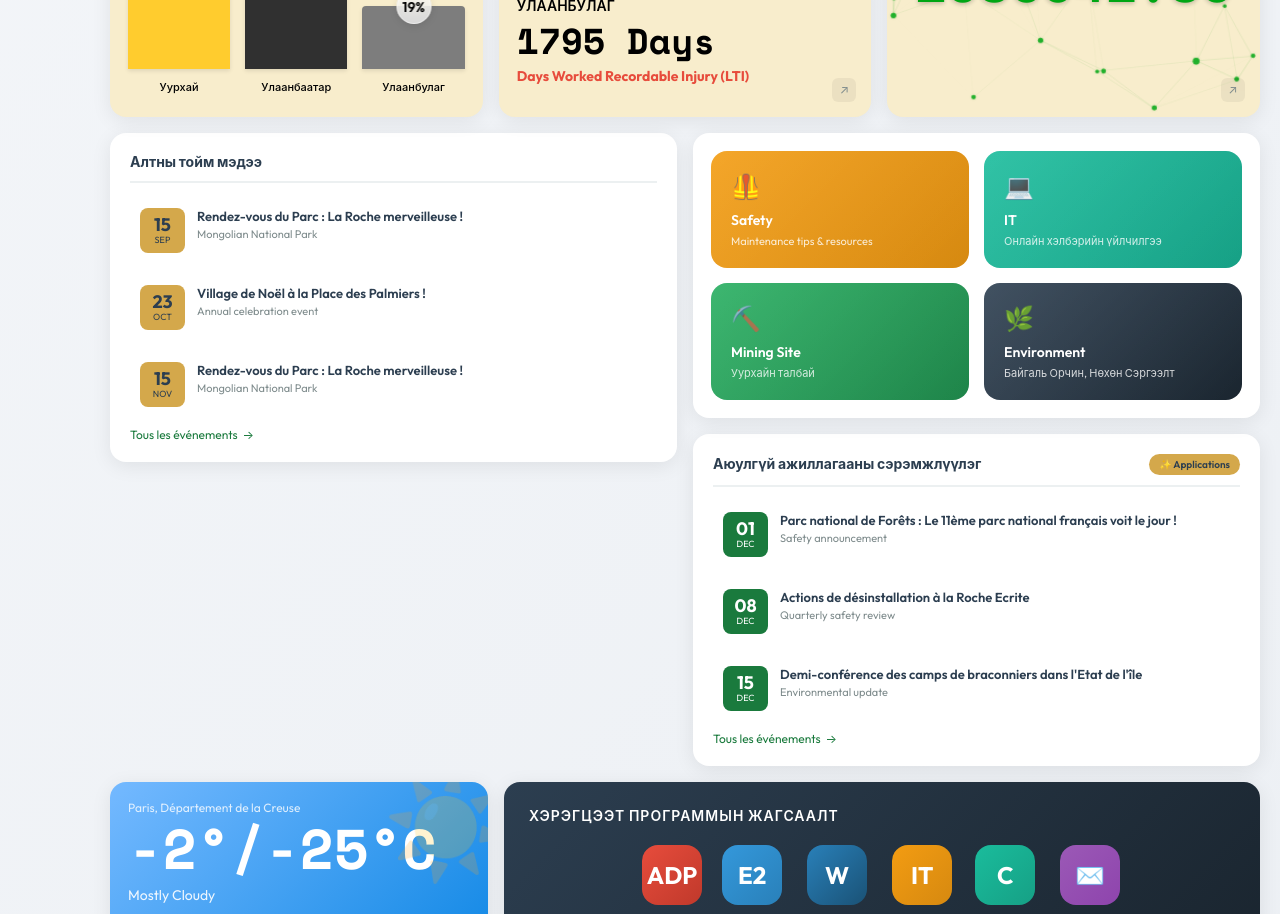
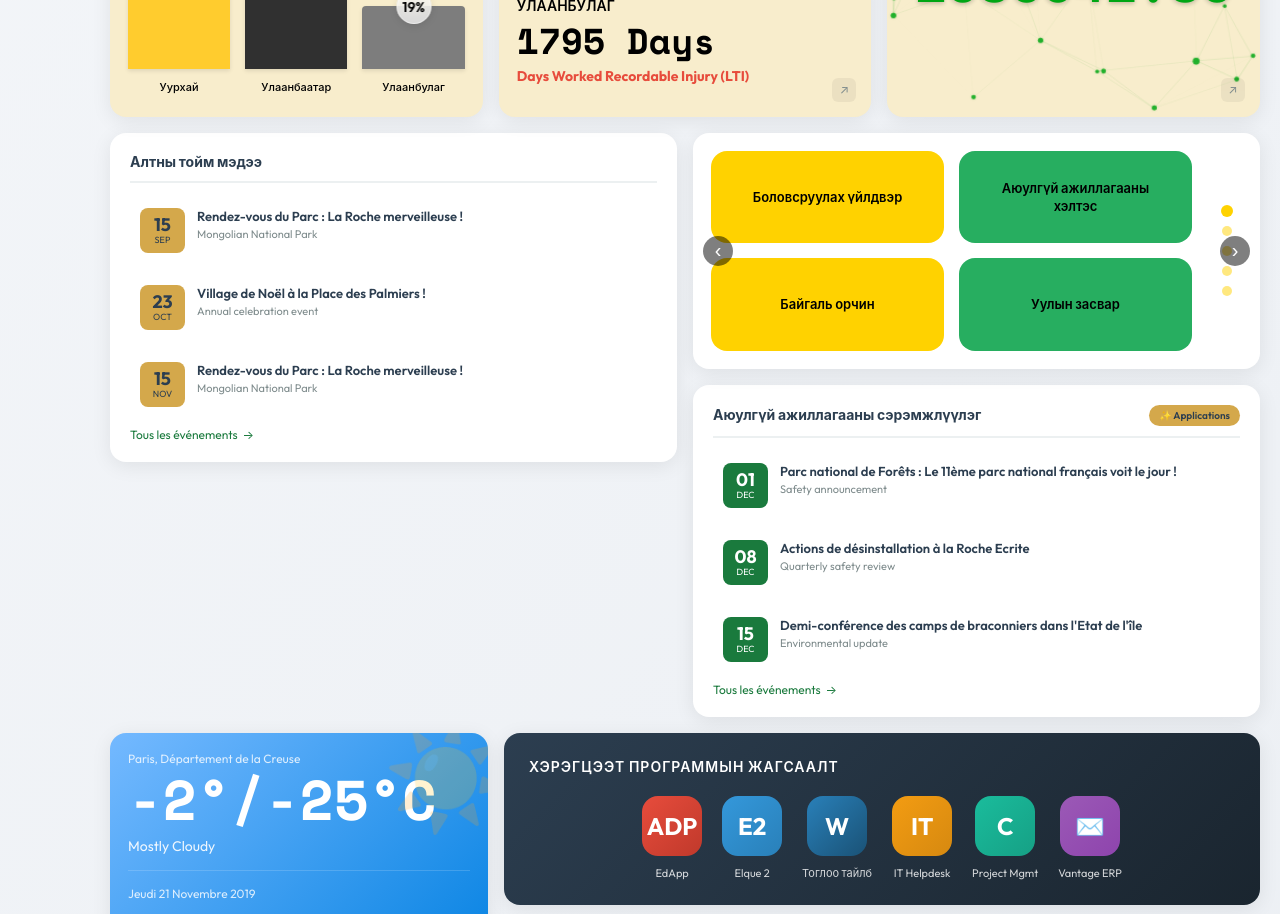
Before and after one commit to hodooniihoosonmantuu/project-cursor, a React (Vite) app: page / in a window 1280 px wide. Shown: the part 1180-2094 px from the top of the page. Built offline with nearby package versions, Linux system fonts and the light colour scheme.

Commit message:
Update DepartmentsWidget with 20 departments in slider style (2x2 grid with indicators)

```diff
--- a/src/App.css
+++ b/src/App.css
@@ -934,56 +934,122 @@ body {
 }
 
 /* Quick Links */
-.quick-links {
+/* Departments Widget - Slider Style */
+.departments-widget {
+  position: relative;
+  overflow: hidden;
+}
+
+.departments-container {
+  display: flex;
+  gap: 20px;
+  position: relative;
+}
+
+.departments-grid {
   display: grid;
   grid-template-columns: repeat(2, 1fr);
+  grid-template-rows: repeat(2, 1fr);
   gap: 15px;
-}
-
-.quick-link {
+  flex: 1;
+  min-height: 200px;
+}
+
+.department-item {
   padding: 20px;
   border-radius: var(--radius);
-  color: white;
+  color: #000;
   cursor: pointer;
   transition: all 0.3s ease;
-  position: relative;
-  overflow: hidden;
-}
-
-.quick-link::before {
-  content: '';
-  position: absolute;
-  top: 0;
-  left: 0;
-  right: 0;
-  bottom: 0;
-  background: linear-gradient(135deg, rgba(255,255,255,0.1) 0%, transparent 100%);
-}
-
-.quick-link:hover {
+  display: flex;
+  align-items: center;
+  justify-content: center;
+  text-align: center;
+  font-weight: 600;
+  font-size: 13px;
+  line-height: 1.4;
+}
+
+.department-item.yellow {
+  background: #FFD200;
+}
+
+.department-item.green {
+  background: #27ae60;
+}
+
+.department-item:hover {
   transform: scale(1.02);
   box-shadow: 0 8px 25px rgba(0, 0, 0, 0.2);
 }
 
-.quick-link.safety { background: linear-gradient(135deg, #f39c12 0%, #d68910 100%); }
-.quick-link.it { background: linear-gradient(135deg, #1abc9c 0%, #16a085 100%); }
-.quick-link.mining { background: linear-gradient(135deg, #27ae60 0%, #1e8449 100%); }
-.quick-link.environment { background: linear-gradient(135deg, #2c3e50 0%, #1a252f 100%); }
-
-.quick-link-icon {
-  font-size: 24px;
-  margin-bottom: 10px;
-}
-
-.quick-link-title {
-  font-size: 14px;
-  font-weight: 600;
-}
-
-.quick-link-desc {
-  font-size: 11px;
+.department-text {
+  word-wrap: break-word;
+  overflow-wrap: break-word;
+}
+
+/* Navigation indicators */
+.departments-indicators {
+  display: flex;
+  flex-direction: column;
+  gap: 10px;
+  align-items: center;
+  justify-content: center;
+  padding: 10px;
+}
+
+.indicator-dot {
+  width: 10px;
+  height: 10px;
+  border-radius: 50%;
+  border: none;
+  background: #FFD200;
+  cursor: pointer;
+  transition: all 0.3s ease;
+  opacity: 0.5;
+  padding: 0;
+}
+
+.indicator-dot.active {
+  opacity: 1;
+  transform: scale(1.2);
+}
+
+.indicator-dot:hover {
   opacity: 0.8;
-  margin-top: 5px;
+}
+
+/* Navigation arrows */
+.departments-nav {
+  position: absolute;
+  top: 50%;
+  transform: translateY(-50%);
+  background: rgba(0, 0, 0, 0.5);
+  color: white;
+  border: none;
+  width: 30px;
+  height: 30px;
+  border-radius: 50%;
+  cursor: pointer;
+  font-size: 20px;
+  display: flex;
+  align-items: center;
+  justify-content: center;
+  z-index: 10;
+  transition: all 0.3s ease;
+}
+
+.departments-nav:hover {
+  background: rgba(0, 0, 0, 0.7);
+  transform: translateY(-50%) scale(1.1);
+}
+
+.departments-nav.prev {
+  left: 10px;
+}
+
+.departments-nav.next {
+  right: 10px;
 }
 
 /* News Section */
--- a/src/components/DepartmentsWidget.jsx
+++ b/src/components/DepartmentsWidget.jsx
@@ -1,12 +1,38 @@
-import { useEffect, useRef } from 'react'
+import { useEffect, useRef, useState } from 'react'
 import gsap from 'gsap'
 
 function DepartmentsWidget() {
   const linksRef = useRef(null)
+  const [currentSlide, setCurrentSlide] = useState(0)
+
+  const departments = [
+    'Боловсруулах үйлдвэр',
+    'Аюулгүй ажиллагааны хэлтэс',
+    'Байгаль орчин',
+    'Уулын засвар',
+    'Үйлдвэрийн засвар',
+    'Мэдээллийн технологи',
+    'Хайгуул, хүдэр хяналтын хэлтэс',
+    'Уурхайн аж ахуй',
+    'Санхүү бүртгэл',
+    'Эдийн засгийн хэлтэс',
+    'Төслийн менежмент',
+    'Хэвлэл мэдээлэл орон нутагтай харилцах хэлтэс',
+    'Хангамжийн хэлтэс',
+    'Захиргаа хүний нөөц',
+    'Хүний нөөцийн хэлтэс',
+    'Хуулийн хэлтэс',
+    'Хамгаалалтын хэлтэс',
+    'Комплайнсийн хэлтэс',
+    'Мэдээллийн аюулгүй байдлын хэлтэс'
+  ]
+
+  const itemsPerPage = 4
+  const totalSlides = Math.ceil(departments.length / itemsPerPage)
 
   useEffect(() => {
     if (linksRef.current) {
-      const links = linksRef.current.querySelectorAll('.quick-link')
+      const links = linksRef.current.querySelectorAll('.department-item')
       gsap.fromTo(links,
         { scale: 0.9, opacity: 0 },
         {
@@ -19,44 +45,73 @@ function DepartmentsWidget() {
         }
       )
     }
-  }, [])
+  }, [currentSlide])
 
-  const links = [
-    {
-      title: 'Safety',
-      desc: 'Maintenance tips & resources',
-      icon: '🦺',
-      variant: 'safety'
-    },
-    {
-      title: 'IT',
-      desc: 'Онлайн хэлбэрийн үйлчилгээ',
-      icon: '💻',
-      variant: 'it'
-    },
-    {
-      title: 'Mining Site',
-      desc: 'Уурхайн талбай',
-      icon: '⛏️',
-      variant: 'mining'
-    },
-    {
-      title: 'Environment',
-      desc: 'Байгаль Орчин, Нөхөн Сэргээлт',
-      icon: '🌿',
-      variant: 'environment'
-    }
-  ]
+  const nextSlide = () => {
+    setCurrentSlide((prev) => (prev + 1) % totalSlides)
+  }
+
+  const prevSlide = () => {
+    setCurrentSlide((prev) => (prev - 1 + totalSlides) % totalSlides)
+  }
+
+  const goToSlide = (index) => {
+    setCurrentSlide(index)
+  }
+
+  const getCurrentDepartments = () => {
+    const start = currentSlide * itemsPerPage
+    return departments.slice(start, start + itemsPerPage)
+  }
+
+  // Color variants for alternating rows
+  const getVariant = (index) => {
+    const globalIndex = currentSlide * itemsPerPage + index
+    return globalIndex % 2 === 0 ? 'yellow' : 'green'
+  }
 
   return (
-    <div className="quick-links widget" ref={linksRef}>
-      {links.map((link, index) => (
-        <div key={index} className={`quick-link ${link.variant}`}>
-          <div className="quick-link-icon">{link.icon}</div>
-          <div className="quick-link-title">{link.title}</div>
-          <div className="quick-link-desc">{link.desc}</div>
+    <div className="departments-widget widget" ref={linksRef}>
+      <div className="departments-container">
+        <div className="departments-grid">
+          {getCurrentDepartments().map((dept, index) => (
+            <div
+              key={`${currentSlide}-${index}`}
+              className={`department-item ${getVariant(index)}`}
+            >
+              <div className="department-text">{dept}</div>
+            </div>
+          ))}
         </div>
-      ))}
+
+        {/* Navigation indicators */}
+        <div className="departments-indicators">
+          {Array.from({ length: totalSlides }).map((_, index) => (
+            <button
+              key={index}
+              className={`indicator-dot ${index === currentSlide ? 'active' : ''}`}
+              onClick={() => goToSlide(index)}
+              aria-label={`Go to slide ${index + 1}`}
+            />
+          ))}
+        </div>
+      </div>
+
+      {/* Navigation arrows */}
+      <button
+        className="departments-nav prev"
+        onClick={prevSlide}
+        aria-label="Previous slide"
+      >
+        ‹
+      </button>
+      <button
+        className="departments-nav next"
+        onClick={nextSlide}
+        aria-label="Next slide"
+      >
+        ›
+      </button>
     </div>
   )
 }
```
